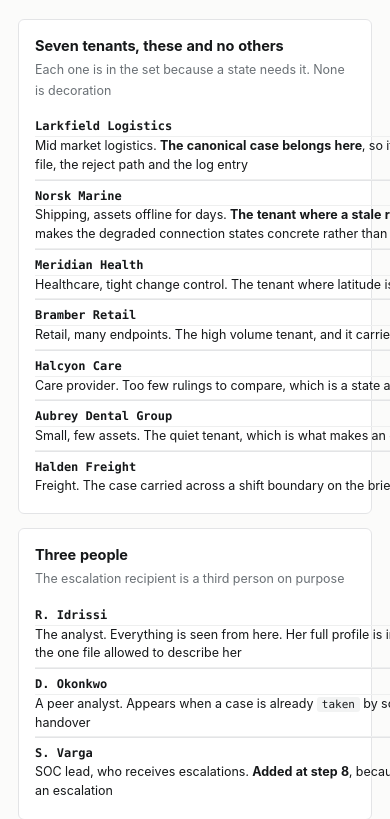
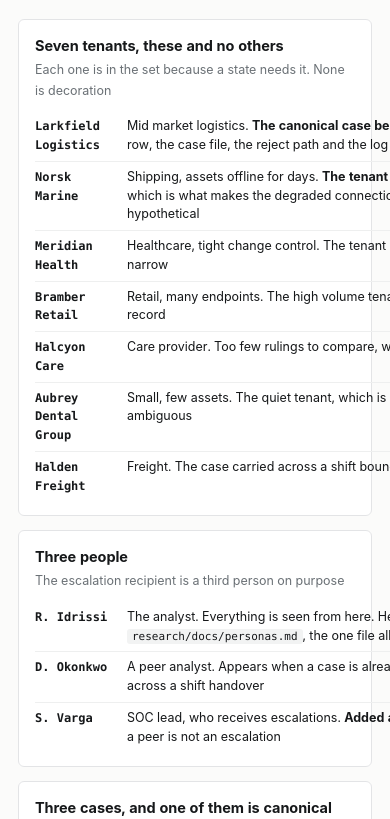
Before and after one commit to sergiodesign4u-dot/harrier, a website: page wireframes/overview.html in a window 390 px wide. Shown: the part 6604-7423 px from the top of the page. Drawn offline with Linux system fonts and the light colour scheme.

Commit message:
Hub: fixed table layout on the legend, auto layout sized from min-content and pushed the page

```diff
--- a/wireframes/overview.html
+++ b/wireframes/overview.html
@@ -92,7 +92,7 @@ kbd{font:600 11px/1.6 var(--mono);border:1px solid var(--rule);border-bottom-wid
 .fx > article.fx-wide{grid-column:1 / -1}
 .fx h3{margin:0 0 2px;font-size:14.5px}
 .fx .fxsub{margin:0 0 10px;font-size:12.5px;color:var(--faint)}
-.fx table{width:100%;border-collapse:collapse;font-size:12.5px}
+.fx table{width:100%;table-layout:fixed;border-collapse:collapse;font-size:12.5px}
 .fx td{border-top:1px solid var(--rule);padding:6px 0;vertical-align:top;overflow-wrap:anywhere}
 .fx tr:first-child td{border-top:none}
 .fx td:first-child{width:150px;padding-right:12px}
@@ -106,10 +106,7 @@ kbd{font:600 11px/1.6 var(--mono);border:1px solid var(--rule);border-bottom-wid
   .do{grid-template-columns:1fr}
   .rf > div{grid-template-columns:1fr;gap:1px}
   .fx{grid-template-columns:1fr}
-  .fx td{display:block;width:auto;padding:4px 0}
-  .fx tr:first-child td:first-child{border-top:none}
-  .fx td:first-child{width:auto;padding:6px 0 0;border-top:1px solid var(--rule)}
-  .fx td + td{padding-top:0;border-top:none}
+  .fx td:first-child{width:92px;padding-right:9px}
   .sc{width:100%}
   .flowline .arrow{display:none}
   .do > div:first-child{border-right:none;border-bottom:1px solid var(--rule)}
```
